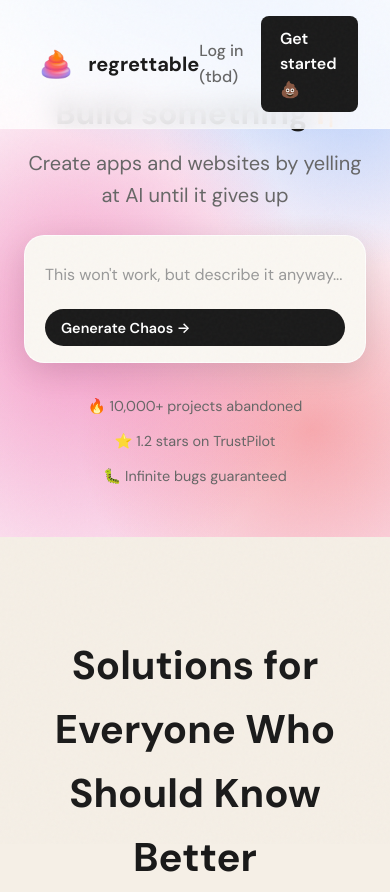
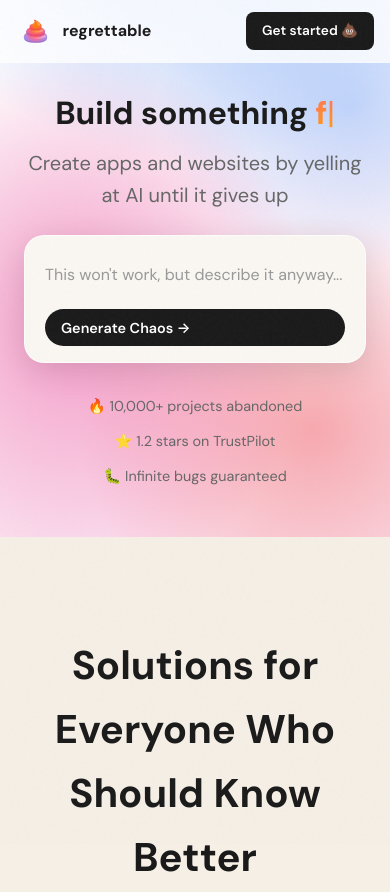
Before and after one commit to realignedtech/regrettable, a plain HTML site: page index.html in a window 390 px wide. Shown: the top 892 px of the page. Drawn offline with Linux system fonts and the light colour scheme; no server answers.

Commit message:
Updated styles for mobile

```diff
--- a/styles.css
+++ b/styles.css
@@ -937,8 +937,29 @@ footer {
 }
 
 @media (max-width: 768px) {
+    nav {
+        padding: 0.75rem 1rem;
+    }
+
+    .logo-img {
+        height: 32px;
+    }
+
+    .logo-text {
+        font-size: 1rem;
+    }
+
     .nav-links {
         display: none;
+    }
+
+    .login-btn {
+        display: none;
+    }
+
+    .cta-btn {
+        padding: 0.5rem 1rem;
+        font-size: 0.85rem;
     }
 
     .hero h1 {
```
